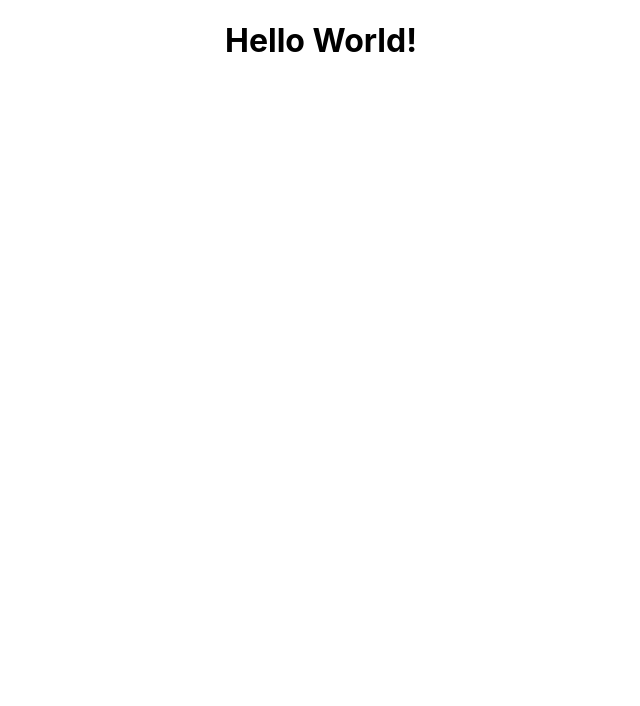
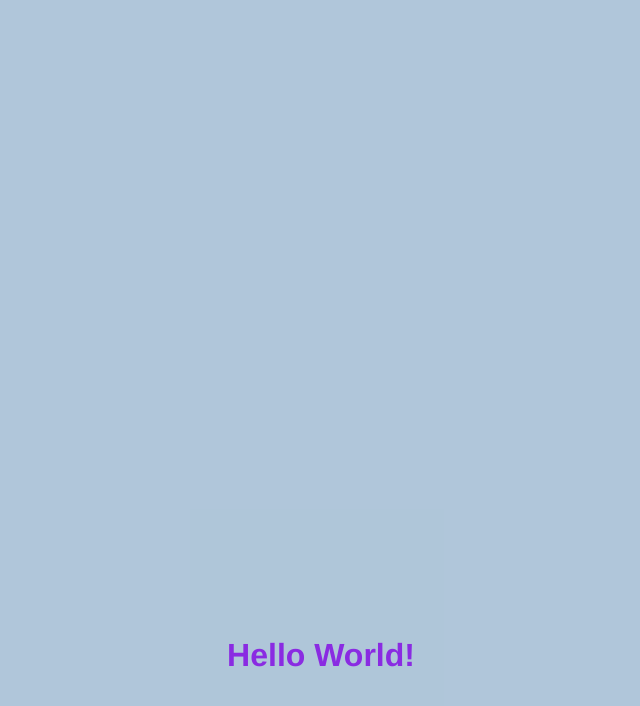
Before and after one commit to learnersaurabh/practiceGit, a React (Create React App) app: page / in a window 1280 px wide. Shown: the top 706 px of the page, without its empty margins (319-959 px from the left). Built offline with nearby package versions, Linux system fonts and the light colour scheme.

Commit message:
added css.........................................

```diff
--- a/src/App.css
+++ b/src/App.css
@@ -1,11 +1,15 @@
 .app-container {
   width: 100%;
-  height: 100%;
-  margin: 0;
-  padding: 0;
+  min-height: 1310px;
+  background-color: rgba(140, 173, 201, 0.692);
+  display: flex;
 }
 .center-text {
+  width: 100%;
   display: flex;
   align-items: center;
   justify-content: center;
+  font-weight: 600;
+  font-family: 'Franklin Gothic Medium', 'Arial Narrow', Arial, sans-serif;
+  color: blueviolet;
 }
```
